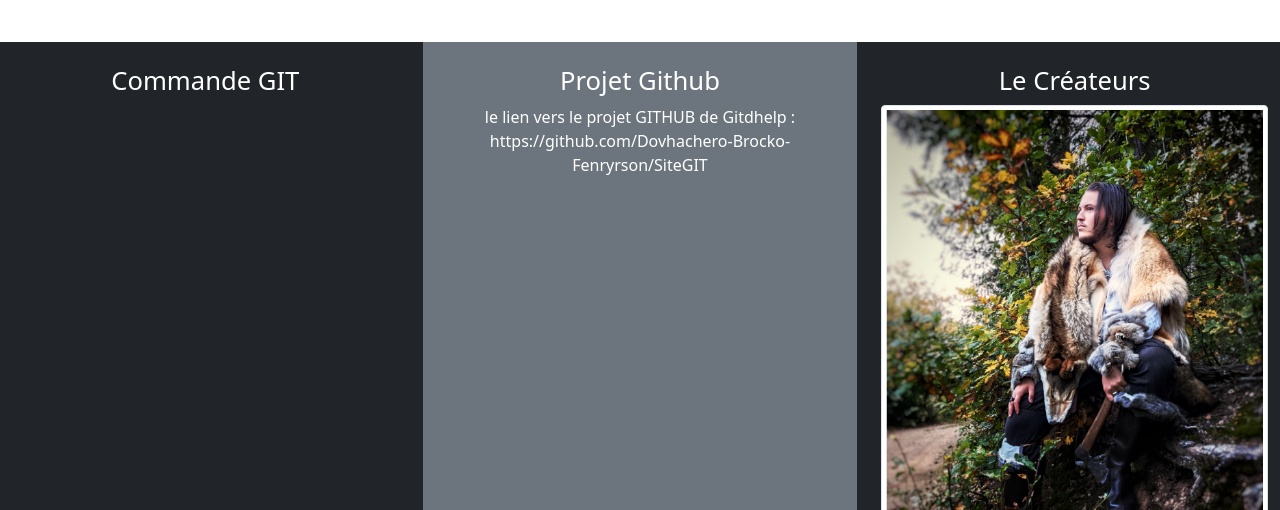
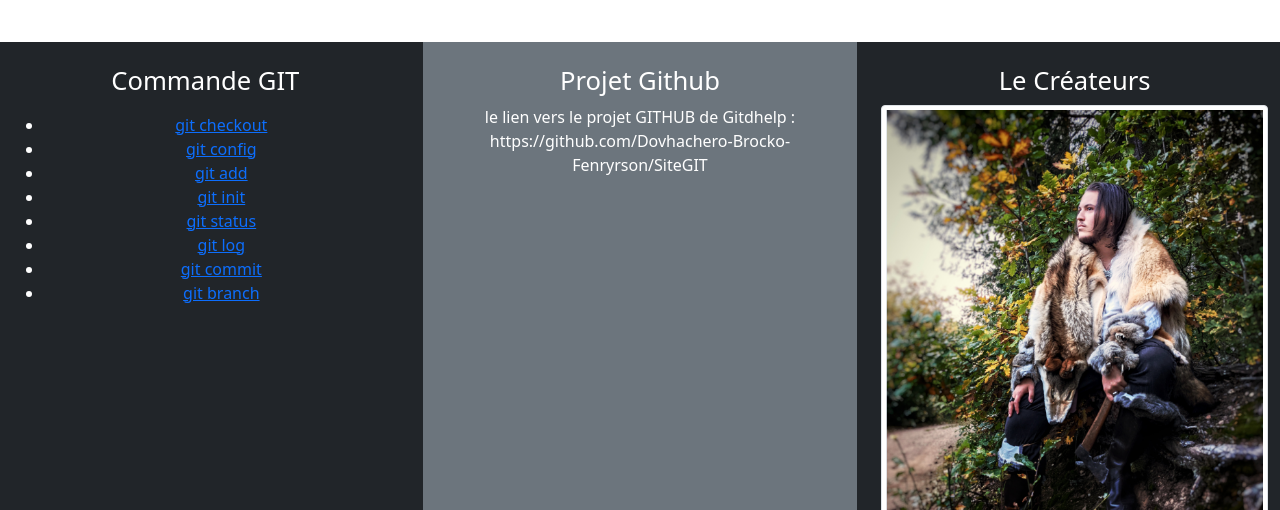
Before and after one commit to BrockRasco/SiteGIT, a plain HTML site: page site/index.html in a window 1280 px wide. Shown: the part 590-1100 px from the top of the page. Drawn offline with nearby package versions, Linux system fonts and the light colour scheme; files that its build step writes are made by us from their sources; a script that the page names is missing.

Commit message:
Changement du code
Modification du code pour la partie commande git pour ne mettre que les commande utiliser

```diff
--- a/site/index.html
+++ b/site/index.html
@@ -111,12 +111,28 @@
 
       <div class="row">
         <div class="col-sm-6 col-md-4 p-4 bg-dark text-white text-center"> <h2> Commande GIT </h2>
+          <p>
+          <ul>
+            <li><a href="https://git-scm.com/docs/git-checkout">git checkout</a></li>
+            <li><a href="https://git-scm.com/docs/git-config">git config</a></li>
+            <li><a href="https://git-scm.com/docs/git-add">git add</a></li>
+            <li><a href="https://git-scm.com/docs/git-init">git init</a></li>
+            <li><a href="https://git-scm.com/docs/git-status">git status</a></li>
+            <li><a href="https://git-scm.com/docs/git-log">git log</a></li>
+            <li><a href="https://git-scm.com/docs/git-commit">git commit</a></li>
+            <li><a href="https://git-scm.com/docs/git-branch">git branch </a></li>
+          </ul>
 
 
 
+
+
+
+          </p>
+
         </div>
         <div class="col-sm-6 col-md-4 p-4 bg-secondary text-white text-center"><h2> Projet Github </h2>
-          <p>le lien vers le projet GITHUB de Gitdhelp : https://github.com/Dovhachero-Brocko-Fenryrson/SiteGIT</p>
+          <p>le lien vers le projet GITHUB de Gitdhelp : <br> https://github.com/Dovhachero-Brocko-Fenryrson/SiteGIT</p>
 
 
 
```
